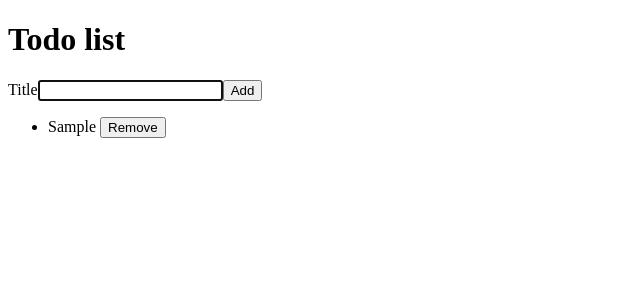
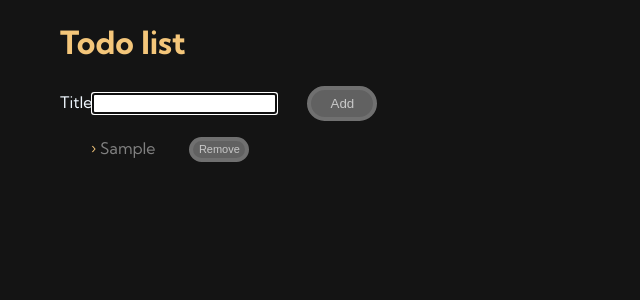
Before and after one commit to Hizzodge/react-todo, a React (Create React App) app: page / in a window 1280 px wide. Both pictures are taken after typing "Sample" into the empty fields and a click on the button "Add". Shown: the top 300 px of the page, without its empty margins (0-640 px from the left). Built offline with nearby package versions, Linux system fonts and the light colour scheme; no server answers; the HTML template or start-up script is replaced by a standard one.

Commit message:
added some styling to the components

```diff
--- a/src/AddTodoForm.js
+++ b/src/AddTodoForm.js
@@ -1,24 +1,31 @@
 import React, { useState } from "react";
 import InputwithLabel from "./InputWithLabel";
+import style from "./AddTodoForm.module.css";
 
-const AddTodoForm = ({onAddTodo}) => {
-  const [todoTitle, setTodoTitle] = useState('')
+const AddTodoForm = ({ onAddTodo }) => {
+  const [todoTitle, setTodoTitle] = useState("");
 
   const handleTitleChange = (event) => {
     const newTodoTitle = event.target.value;
     setTodoTitle(newTodoTitle);
-  }
+  };
   const handleAddTodo = (event) => {
     event.preventDefault();
     // console.log(todoTitle);
-    onAddTodo({title: todoTitle, id: Date.now()});
-    setTodoTitle('');
-  }
+    onAddTodo({ title: todoTitle, id: Date.now() });
+    setTodoTitle("");
+  };
 
   return (
-    <form id='todoForm' onSubmit={handleAddTodo} >
-      <InputwithLabel todoTitle={todoTitle} handleTitleChange={handleTitleChange}>Title</InputwithLabel>
-      <button type="submit" >Add</button>
+    <form id="todoForm" onSubmit={handleAddTodo} className={style.input}>
+      <InputwithLabel
+        todoTitle={todoTitle}
+        handleTitleChange={handleTitleChange}
+        className={style.test}
+      >
+        Title
+      </InputwithLabel>
+      <button type="submit">Add</button>
     </form>
   );
 };
--- /dev/null
+++ b/src/AddTodoForm.module.css
@@ -0,0 +1,3 @@
+.input {
+  color: aliceblue;
+}
--- a/src/App.js
+++ b/src/App.js
@@ -1,9 +1,8 @@
 import React, { useState, useEffect } from "react";
-import { BrowserRouter, Routes, Route } from 'react-router-dom';
+import { BrowserRouter, Routes, Route } from "react-router-dom";
 import TodoList from "./TodoList";
 import AddTodoForm from "./AddTodoForm";
-
-
+import style from "./App.module.css";
 
 function App() {
   const [todoList, setTodoList] = useState([]);
@@ -13,10 +12,10 @@ function App() {
     const url = `https://api.airtable.com/v0/${process.env.REACT_APP_AIRTABLE_BASE_ID}/${process.env.REACT_APP_TABLE_NAME}`;
 
     const options = {
-      method: 'GET',
+      method: "GET",
       headers: {
-        Authorization: `Bearer ${process.env.REACT_APP_AIRTABLE_API_KEY}`
-      }
+        Authorization: `Bearer ${process.env.REACT_APP_AIRTABLE_API_KEY}`,
+      },
     };
 
     try {
@@ -27,53 +26,57 @@ function App() {
 
       const data = await response.json();
 
-      const todos = data.records.map(record => ({
+      const todos = data.records.map((record) => ({
         id: record.id,
-        title: record.fields.title
+        title: record.fields.title,
       }));
       setTodoList(todos);
-    }
-    catch (error) {
+    } catch (error) {
       console.error(error.message);
-    }
-    finally {
+    } finally {
       setIsLoading(false);
     }
   }
-
 
   useEffect(() => {
     fetchData();
   }, []);
 
   useEffect(() => {
-  if(isLoading === false) {
-    localStorage.setItem('savedTodoLists', JSON.stringify(todoList));
+    if (isLoading === false) {
+      localStorage.setItem("savedTodoLists", JSON.stringify(todoList));
     }
- },[todoList, isLoading]);
+  }, [todoList, isLoading]);
 
   const addTodo = (newTodo) => {
-  setTodoList([...todoList, newTodo])
- }
- const removeTodo = (id)=> {
-  const filteredTodoList = todoList.filter(todoItem => id.id !== todoItem.id)
+    setTodoList([...todoList, newTodo]);
+  };
+  const removeTodo = (id) => {
+    const filteredTodoList = todoList.filter(
+      (todoItem) => id.id !== todoItem.id
+    );
     setTodoList(filteredTodoList);
-}
-
+  };
 
   return (
     <BrowserRouter>
       <Routes>
-      <Route exact path="/" element={
+        <Route
+          exact
+          path="/"
+          element={
             <>
               <h1>Todo list</h1>
               <AddTodoForm onAddTodo={addTodo} />
-          {isLoading ? <p>Loading...</p> : <TodoList todoList={todoList} onRemoveTodo={removeTodo} />}
+              {isLoading ? (
+                <p>Loading...</p>
+              ) : (
+                <TodoList todoList={todoList} onRemoveTodo={removeTodo} />
+              )}
             </>
-     } />
-     <Route path="/new" element={<h1>New Todo List</h1>}>
-
-     </Route>
+          }
+        />
+        <Route path="/new" element={<h1>New Todo List</h1>}></Route>
       </Routes>
     </BrowserRouter>
   );
--- /dev/null
+++ b/src/App.module.css
@@ -0,0 +1,38 @@
+@import url("https://fonts.googleapis.com/css2?family=Kumbh+Sans:wght@400;700&family=Outfit&display=swap");
+
+body {
+  font-family: "Kumbh Sans", sans-serif;
+  color: #1d2026;
+  line-height: 1.33333;
+  margin-left: 60px;
+  background-color: #141414;
+}
+
+h1 {
+  color: #f4c67a;
+}
+
+button {
+  position:relative;
+
+  padding:0;
+  width:70px;
+  height:35px;
+  margin-left: 30px;
+
+  border:4px solid #888888;
+  outline:none;
+  background-color:#757575;
+  border-radius: 40px;
+  box-shadow:  0px 1px 2px rgba( #fefefe, 0.05);
+  transition: .13s ease-in-out;
+  cursor:pointer;
+  color: whitesmoke;
+  opacity: 0.8;
+}
+
+button:hover {
+  opacity: 0.5;
+  background-color: aliceblue;
+  color: #141414;
+}
--- a/src/TodoListItem.js
+++ b/src/TodoListItem.js
@@ -1,10 +1,18 @@
+import style from "./TodoListItem.module.css";
 
-const TodoListItem = ({obj, onRemoveTodo}) => {
-   return (
-    <li>{obj.title} <button type="button" onClick={() => onRemoveTodo(obj)}>Remove</button></li>
-   )
-}
-
-
+const TodoListItem = ({ obj, onRemoveTodo }) => {
+  return (
+    <li className={style.ListItem}>
+      {obj.title}{" "}
+      <button
+        className={style.button}
+        type="button"
+        onClick={() => onRemoveTodo(obj)}
+      >
+        Remove
+      </button>
+    </li>
+  );
+};
 
 export default TodoListItem;
--- /dev/null
+++ b/src/TodoListItem.module.css
@@ -0,0 +1,16 @@
+.ListItem {
+  color: grey;
+  margin-top: 15px;
+}
+
+.button {
+  width:60px;
+  height:25px;
+  font-size: 11px;
+}
+
+li::marker {
+  content:  "› ";
+  color: #f4c67a;
+  margin-right: 10px;
+}
```
Also changed, not shown: src/InputWithLabel.js (+14 -9 lines). Lines whose indentation alone changed are shown as unchanged.
